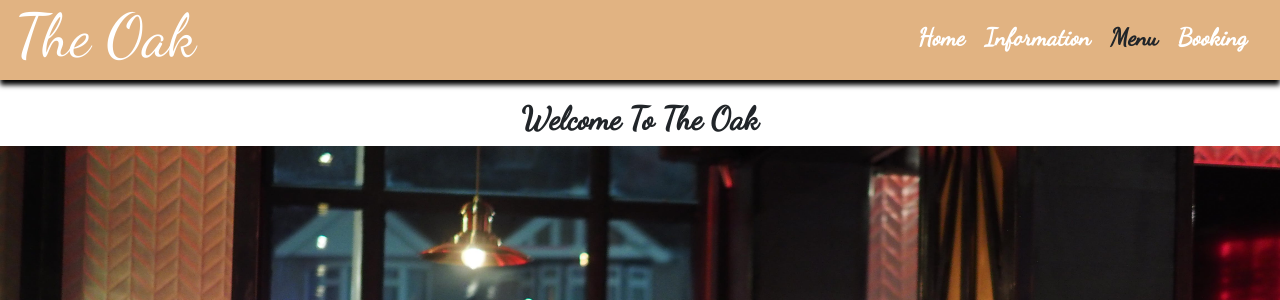
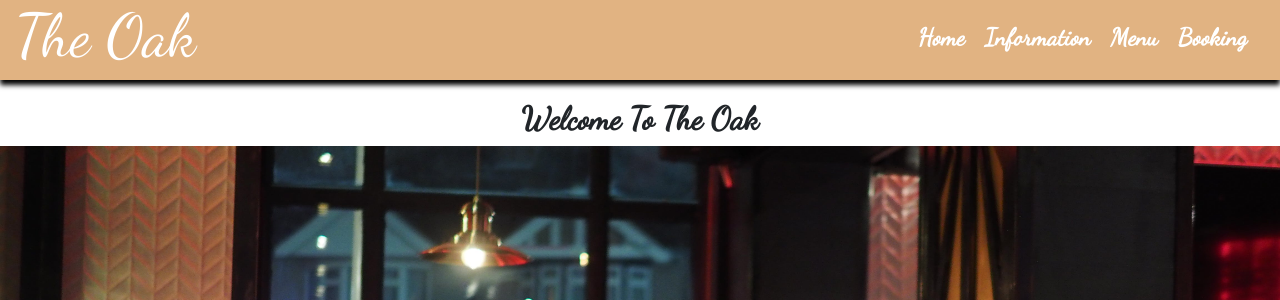
Before and after one commit to oscarbutler/restaurant, a Django app: page / in a window 1280 px wide. Shown: the top 300 px of the page. Run offline with Django 4.2, Linux system fonts and the light colour scheme; some libraries are stand-ins or nearby versions.

Commit message:
Make heading text white

```diff
--- a/booking/static/css/style.css
+++ b/booking/static/css/style.css
@@ -16,6 +16,7 @@
 .menu-menu {
     padding: 10px;
     text-align: center;
+    color: #fff;
 }
 
 .menu-booking {
@@ -193,3 +194,7 @@ footer{
     text-align: center;
     font-size:large;
 }
+
+.menu-heading {
+    color: white;
+}
```
